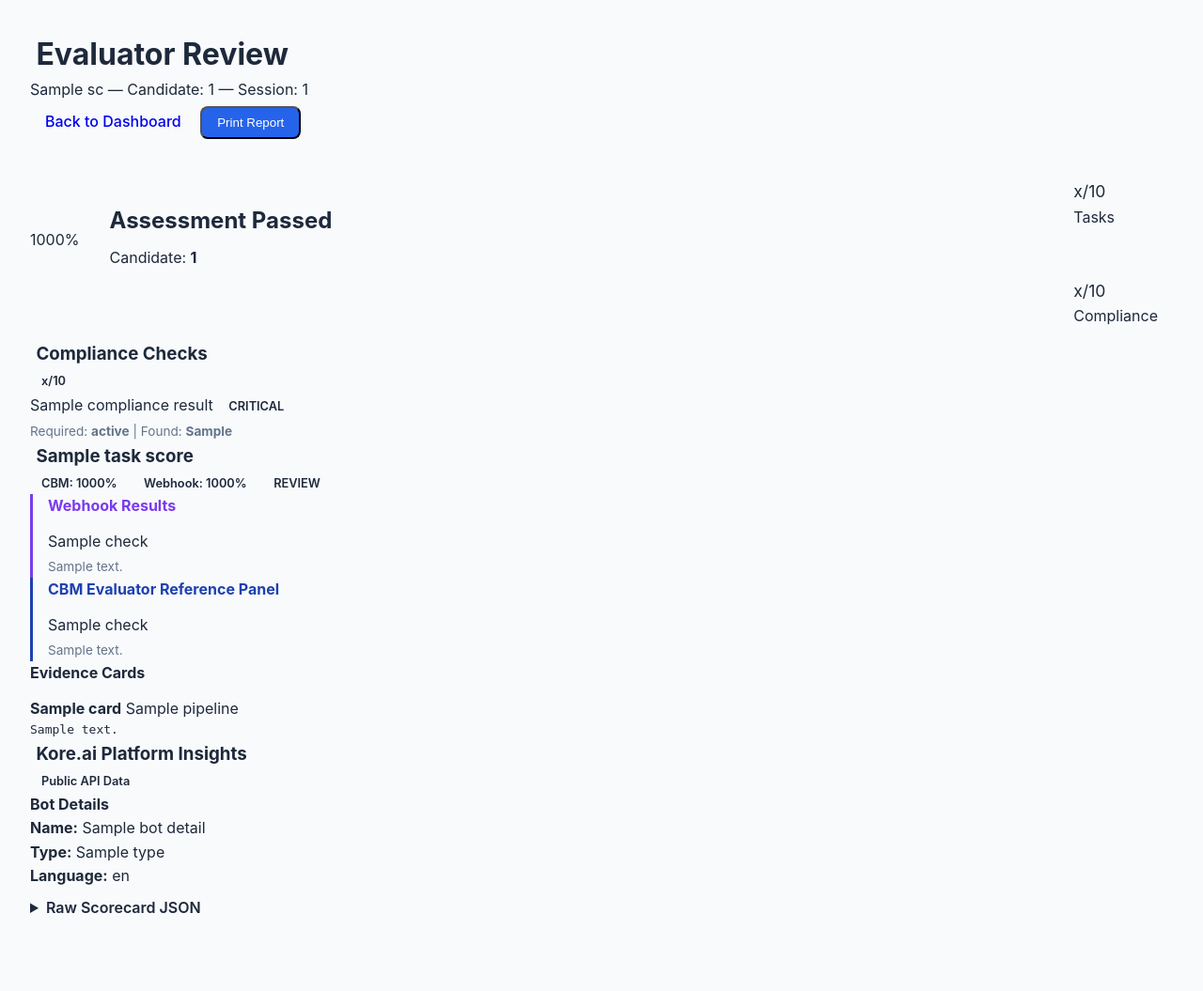
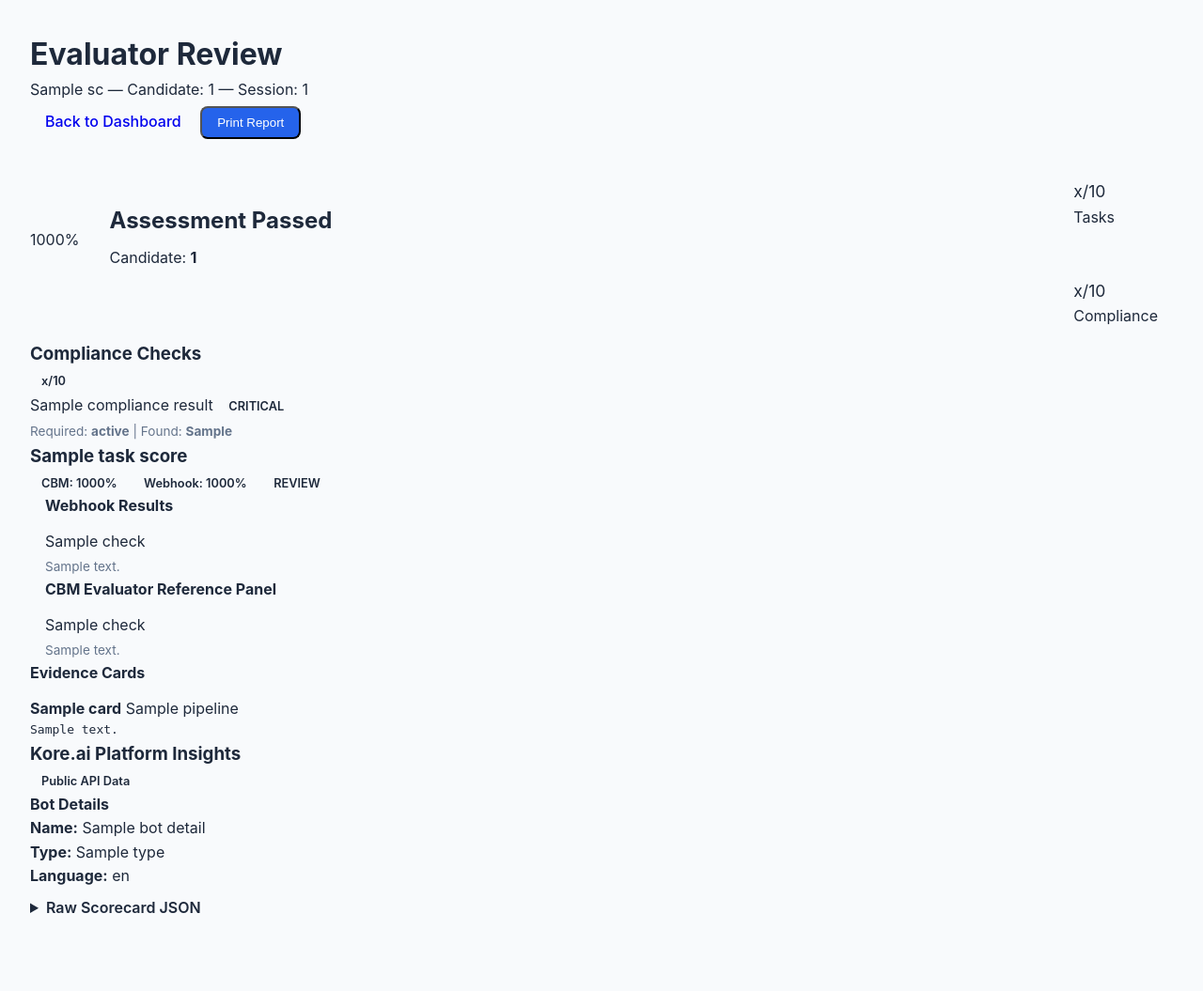
Before and after one commit to Lonewolf-coder/EvalAutomaton, a Python web app: template src/governiq/templates/admin_review.html in a window 1280 px wide. Shown: the part 96-1151 px from the top of the page at 94% size. Run offline with Jinja, Linux system fonts and the light colour scheme; the template is opened without the code that fills it: most values are stand-ins (such as "Sample title", 1, 10 or a date in 2020).

Commit message:
fix: replace hardcoded purple/blue colours with CSS variables in report templates
Replaces all #7c3aed/#faf5ff (purple) and #1e40af/#eff6ff (blue) inline
style values in candidate_report.html and admin_review.html with
var(--purple-accent), var(--purple-bg), var(--info-accent), var(--info-bg)
so Webhook and CBM column borders/backgrounds theme correctly in dark mode.
Also applies class="card-title" to all h1/h2/h3 headings that carried
style="margin-right:.4rem;" on their icon, fixing icon/text vertical
alignment (Bug 3) across both templates.

Co-Authored-By: Claude Sonnet 4.6 <noreply@anthropic.com>

```diff
--- a/src/governiq/templates/admin_review.html
+++ b/src/governiq/templates/admin_review.html
@@ -5,7 +5,8 @@
 <div class="container-wide">
     <div class="flex-between spacer no-print">
         <div>
-            <h1><i data-lucide="clipboard-check" class="icon icon-lg" style="margin-right:.4rem;"></i> Evaluator Review</h1>
+            <!-- Bug 3 fix: card-title class aligns icon + text; inline margin-right removed -->
+            <h1 class="card-title"><i data-lucide="clipboard-check" class="icon icon-lg"></i> Evaluator Review</h1>
             <p class="text-muted">{{ sc.assessment_name }} &mdash; Candidate: {{ sc.candidate_id or 'N/A' }} &mdash; Session: {{ sc.session_id }}</p>
         </div>
         <div class="flex gap-2">
@@ -61,7 +62,13 @@
     <!-- COMPLIANCE -->
     {% if sc.compliance_results %}
     <div class="card spacer">
-        <div class="card-header"><div class="flex-between"><h3><i data-lucide="shield" class="icon" style="margin-right:.4rem;"></i> Compliance Checks</h3><span class="badge {% if compliance_summary.all_passed %}badge-pass{% else %}badge-fail{% endif %}">{{ compliance_summary.passed }}/{{ compliance_summary.total }}</span></div></div>
+        <div class="card-header">
+            <div class="flex-between">
+                <!-- Bug 3 fix: card-title class on h3; inline margin-right removed from icon -->
+                <h3 class="card-title"><i data-lucide="shield" class="icon"></i> Compliance Checks</h3>
+                <span class="badge {% if compliance_summary.all_passed %}badge-pass{% else %}badge-fail{% endif %}">{{ compliance_summary.passed }}/{{ compliance_summary.total }}</span>
+            </div>
+        </div>
         <div class="card-body">
             {% for cr in sc.compliance_results %}
             <div class="check-row">
@@ -83,7 +90,8 @@
     <div class="card spacer">
         <div class="card-header">
             <div class="flex-between" style="flex-wrap:wrap; gap:.5rem;">
-                <h3><i data-lucide="clipboard-check" class="icon" style="margin-right:.4rem;"></i> {{ ts.task_name }}</h3>
+                <!-- Bug 3 fix: card-title class on h3; inline margin-right removed from icon -->
+                <h3 class="card-title"><i data-lucide="clipboard-check" class="icon"></i> {{ ts.task_name }}</h3>
                 <div class="flex gap-1">
                     <span class="badge badge-info"><i data-lucide="file-code" class="icon icon-sm"></i> CBM: {{ (ts.cbm_score * 100) | round(0) }}%</span>
                     <span class="badge badge-primary"><i data-lucide="webhook" class="icon icon-sm"></i> Webhook: {{ (ts.webhook_score * 100) | round(0) }}%</span>
@@ -93,8 +101,9 @@
         </div>
         <div class="card-body">
             <div class="grid-2">
-                <div style="border-left:3px solid #7c3aed; padding-left:1rem;">
-                    <h4 style="color:#7c3aed; margin-bottom:.75rem;"><i data-lucide="webhook" class="icon icon-sm"></i> Webhook Results</h4>
+                <!-- Webhook column — Bug 4 fix: #7c3aed replaced with var(--purple-accent) -->
+                <div style="border-left:3px solid var(--purple-accent); padding-left:1rem;">
+                    <h4 style="color:var(--purple-accent); margin-bottom:.75rem;"><i data-lucide="webhook" class="icon icon-sm"></i> Webhook Results</h4>
                     {% if ts.webhook_checks %}
                         {% for check in ts.webhook_checks %}
                         <div class="check-row">
@@ -109,8 +118,9 @@
                     {% endif %}
                 </div>
 
-                <div style="border-left:3px solid #1e40af; padding-left:1rem;">
-                    <h4 style="color:#1e40af; margin-bottom:.75rem;"><i data-lucide="file-code" class="icon icon-sm"></i> CBM Evaluator Reference Panel</h4>
+                <!-- CBM column — Bug 4 fix: #1e40af replaced with var(--info-accent) -->
+                <div style="border-left:3px solid var(--info-accent); padding-left:1rem;">
+                    <h4 style="color:var(--info-accent); margin-bottom:.75rem;"><i data-lucide="file-code" class="icon icon-sm"></i> CBM Evaluator Reference Panel</h4>
                     {% for check in ts.cbm_checks %}
                     <div class="check-row">
                         <div class="check-icon check-icon--{% if check.status == 'pass' %}pass{% elif check.status == 'fail' %}fail{% elif check.status == 'warning' %}warn{% else %}info{% endif %}">
@@ -146,7 +156,8 @@
     <div class="card spacer">
         <div class="card-header">
             <div class="flex-between">
-                <h3><i data-lucide="activity" class="icon" style="margin-right:.4rem;"></i> Kore.ai Platform Insights</h3>
+                <!-- Bug 3 fix: card-title class on h3; inline margin-right removed from icon -->
+                <h3 class="card-title"><i data-lucide="activity" class="icon"></i> Kore.ai Platform Insights</h3>
                 <span class="badge badge-info"><i data-lucide="globe" class="icon icon-sm"></i> Public API Data</span>
             </div>
         </div>
```
Also changed, not shown: src/governiq/templates/candidate_report.html (+28 -18 lines).
